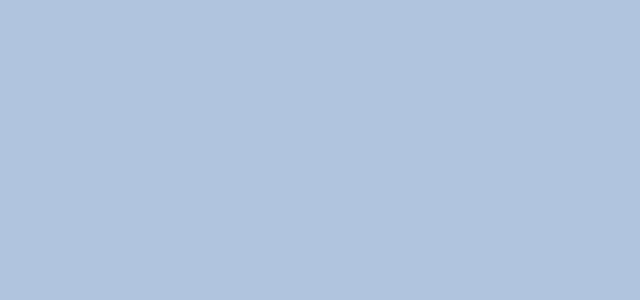
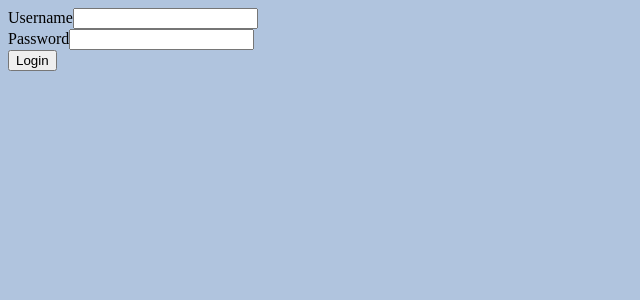
Before and after one commit to Dinmukhvmmed/GreetgoFrontend, an Angular app: page /login in a window 1280 px wide. Before the commit this address led to /. Shown: the top 300 px of the page, without its empty margins (0-640 px from the left). Built offline with nearby package versions, Linux system fonts and the light colour scheme.

Commit message:
Add login component. Create base HTML form and typescript for html. Fixed bugs to work correctly between backend and frontend.

```diff
--- a/src/app/app-routing.module.ts
+++ b/src/app/app-routing.module.ts
@@ -1,9 +1,12 @@
 import { NgModule } from '@angular/core';
 import { RouterModule, Routes } from '@angular/router';
 import {DataComponent} from "./data/data.component";
+import {LoginComponent} from "./login/login.component";
 
 const routes: Routes = [
-  { path: '', component: DataComponent }
+  { path: '', redirectTo: 'login', pathMatch: 'full' },
+  { path: 'login', component: LoginComponent },
+  { path: '', component: DataComponent },
 ];
 
 @NgModule({
--- a/src/app/app.module.ts
+++ b/src/app/app.module.ts
@@ -11,13 +11,14 @@ import {MatInputModule} from "@angular/material/input";
 import {FormsModule} from "@angular/forms";
 import {MatTableModule} from "@angular/material/table";
 import { BrowserAnimationsModule } from '@angular/platform-browser/animations';
-
+import { LoginComponent } from './login/login.component';
 
 
 @NgModule({
   declarations: [
     AppComponent,
-    DataComponent
+    DataComponent,
+    LoginComponent
   ],
   imports: [
     BrowserModule,
--- a/src/app/data/data.component.ts
+++ b/src/app/data/data.component.ts
@@ -33,11 +33,8 @@ export class DataComponent implements OnInit {
         this.students = response;
       },
       (error: HttpErrorResponse) => {
-        if (error.status === 302) {
-          this.router.navigate(['/login']);
-        } else {
-          console.error('Failed to retrieve students:', error);
-        }
+        this.router.navigate(['/login']);
+        console.error('Failed to retrieve students:', error);
       }
     );
   }
--- /dev/null
+++ b/src/app/login/login.component.html
@@ -0,0 +1,11 @@
+<form (ngSubmit)="login()" #loginForm="ngForm" method="POST">
+  <div>
+    <label for="username">Username</label>
+    <input type="text" id="username" [(ngModel)]="loginRequest.username" name="username" required>
+  </div>
+  <div>
+    <label for="password">Password</label>
+    <input type="password" id="password" [(ngModel)]="loginRequest.password" name="password" required>
+  </div>
+  <button type="submit">Login</button>
+</form>
--- /dev/null
+++ b/src/app/login/login.component.ts
@@ -0,0 +1,37 @@
+import {Component} from '@angular/core';
+import {HttpClient, HttpHeaders} from "@angular/common/http";
+import {Router} from "@angular/router";
+
+@Component({
+  selector: 'app-login',
+  templateUrl: './login.component.html',
+  styleUrls: ['./login.component.css']
+})
+
+
+export class LoginComponent {
+  loginRequest: LoginRequest = new LoginRequest();
+
+  constructor(private http: HttpClient, private router: Router) {
+  }
+
+
+  login() {
+    const headers = new HttpHeaders().set('Content-Type', 'application/json');
+
+    this.http.post('http://localhost:8080/login', this.loginRequest, { headers }).subscribe(
+      () => {
+        console.log('Authenticated');
+        this.router.navigate(['/']);
+      },
+      () => {
+        console.log('Authentication failed');
+      }
+    );
+  }
+}
+
+class LoginRequest {
+  username: string = '';
+  password: string = '';
+}
```
Also changed, not shown: src/app/login/login.component.css (added).
